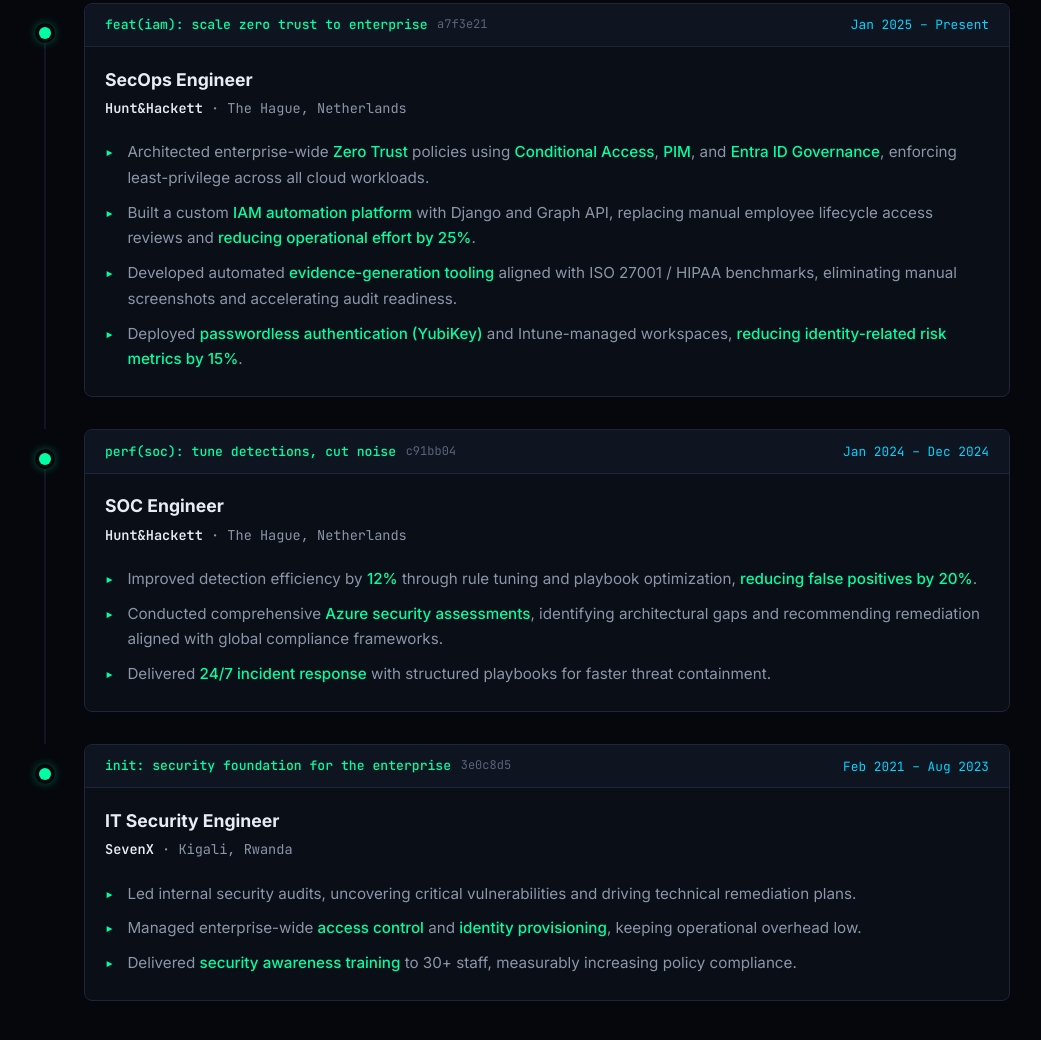
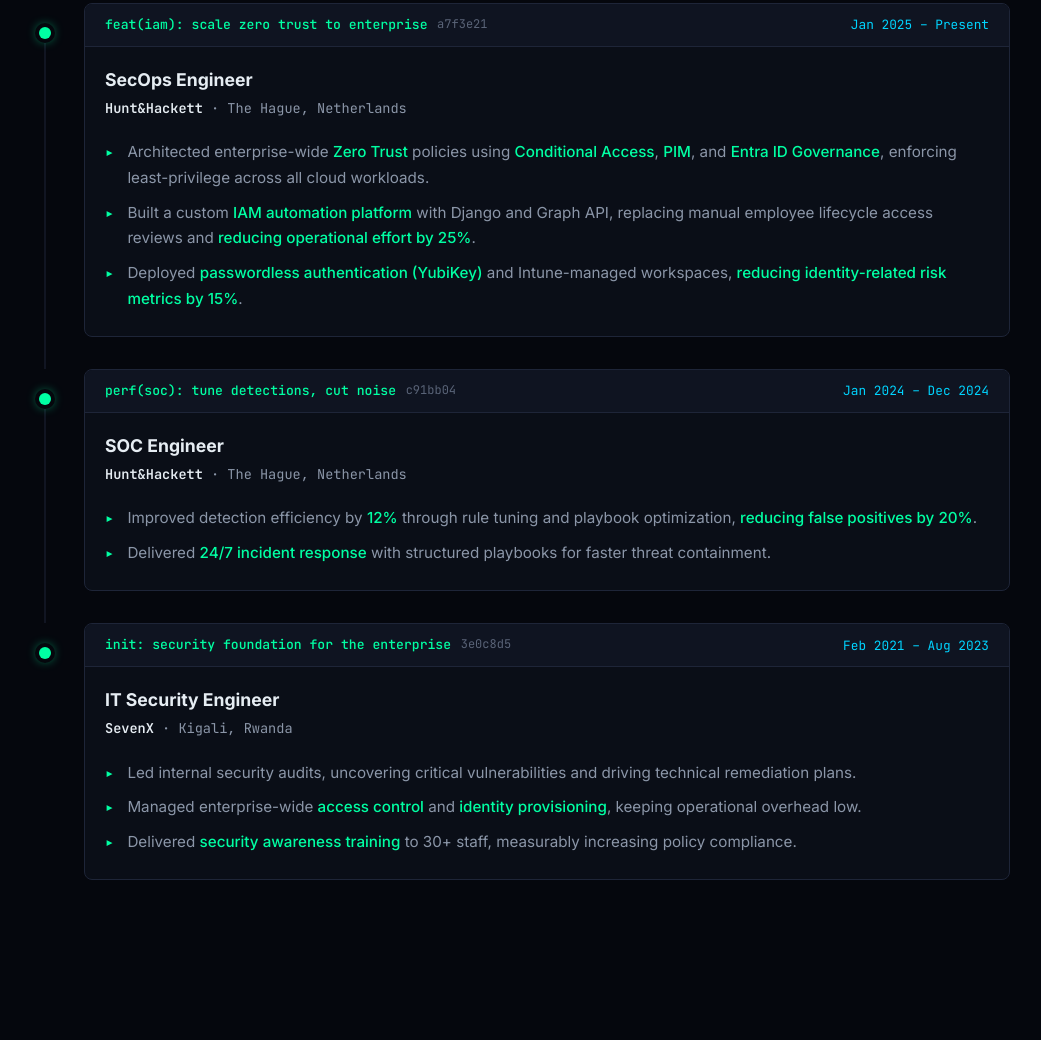
Before and after one commit to Leufi/samuel-portfolio, a website: page index.html in a window 1280 px wide. Shown: the part 2915-3955 px from the top of the page, without its empty margins (22-1063 px from the left). Drawn offline with Linux system fonts and the light colour scheme.

Commit message:
Trim experience bullets

```diff
--- a/index.html
+++ b/index.html
@@ -344,11 +344,6 @@
                 <span class="hl">reducing operational effort by 25%</span>.
               </li>
               <li>
-                Developed automated <span class="hl">evidence-generation tooling</span> aligned
-                with ISO 27001 / HIPAA benchmarks, eliminating manual screenshots and
-                accelerating audit readiness.
-              </li>
-              <li>
                 Deployed <span class="hl">passwordless authentication (YubiKey)</span> and
                 Intune-managed workspaces, <span class="hl">reducing identity-related risk metrics by 15%</span>.
               </li>
@@ -378,11 +373,6 @@
               <li>
                 Improved detection efficiency by <span class="hl">12%</span> through rule tuning
                 and playbook optimization, <span class="hl">reducing false positives by 20%</span>.
-              </li>
-              <li>
-                Conducted comprehensive <span class="hl">Azure security assessments</span>,
-                identifying architectural gaps and recommending remediation aligned with
-                global compliance frameworks.
               </li>
               <li>
                 Delivered <span class="hl">24/7 incident response</span> with structured
```
